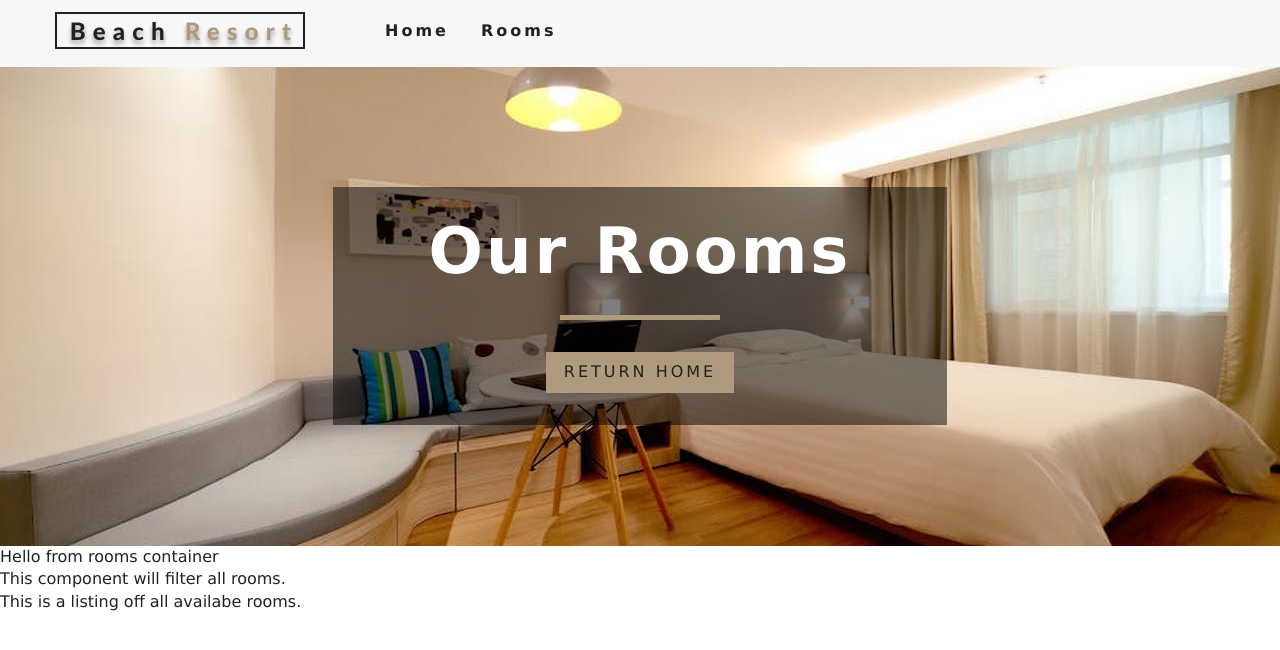
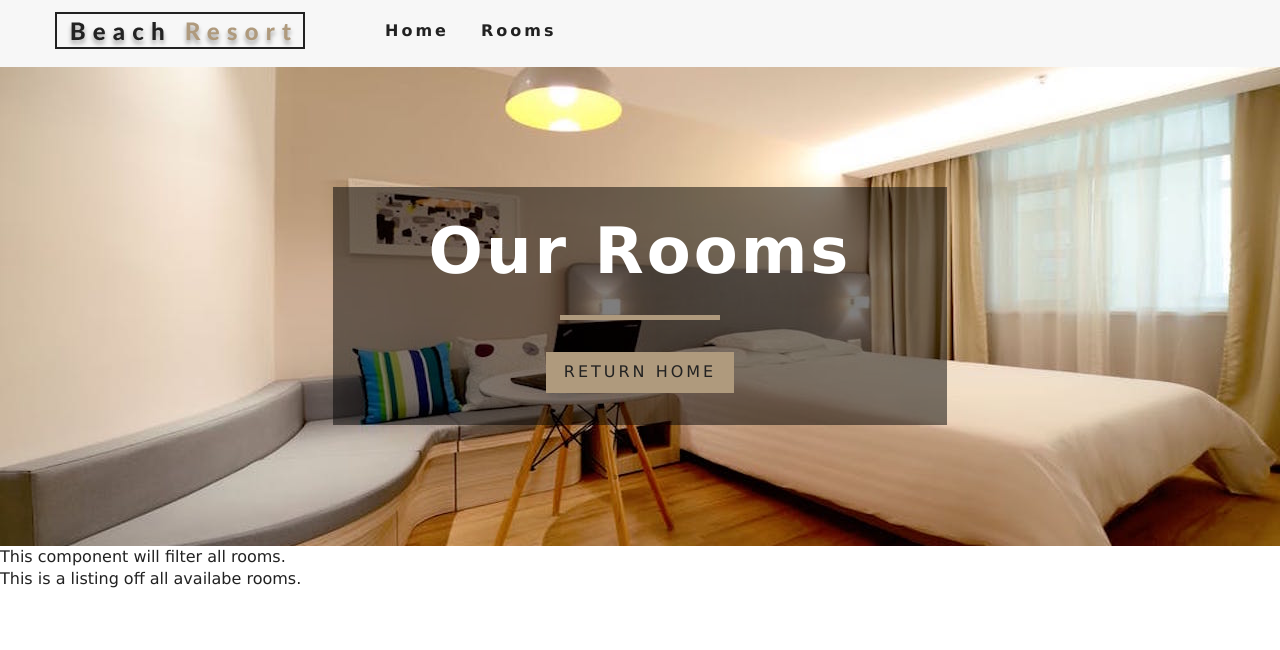
Before and after one commit to Cherryboome/react-beach-resort, a React (Create React App) app: page /rooms in a window 1280 px wide. Shown: the top 650 px of the page. Built offline with nearby package versions, Linux system fonts and the light colour scheme.

Commit message:
completed RoomContainer component

```diff
--- a/src/Context.js
+++ b/src/Context.js
@@ -51,4 +51,14 @@
 
 const RoomConsumer = RoomContext.Consumer;
 
+export function withRoomConsumer(Component) {
+  return function ConsumerWrapper(props) {
+    return (
+      <RoomConsumer>
+        {value => <Component {...props} context={value} />}
+      </RoomConsumer>
+    );
+  };
+}
+
 export { RoomProvider, RoomConsumer, RoomContext };
--- a/src/components/RoomContainer.js
+++ b/src/components/RoomContainer.js
@@ -1,29 +1,52 @@
 import React from "react";
 import RoomFilter from "./RoomFilter";
 import RoomList from "./RoomList";
-import { RoomConsumer } from "../Context";
+import { withRoomConsumer } from "../Context";
 import Loading from "./Loading";
 
-const RoomContainer = () => {
-  return (
-    <RoomConsumer>
-      {value => {
-        const { loading, sortedRooms, rooms } = value;
+function RoomContainer({ context }) {
+  const { loading, sortedRooms, rooms } = context;
 
   if (loading) {
     return <Loading />;
   }
 
   return (
-          <div>
-            Hello from rooms container
+    <>
       <RoomFilter rooms={rooms} />
       <RoomList rooms={sortedRooms} />
-          </div>
+    </>
   );
-      }}
-    </RoomConsumer>
-  );
-};
+}
 
-export default RoomContainer;
+export default withRoomConsumer(RoomContainer);
+
+// import React from "react";
+// import RoomFilter from "./RoomFilter";
+// import RoomList from "./RoomList";
+// import { RoomConsumer } from "../Context";
+// import Loading from "./Loading";
+
+// const RoomContainer = () => {
+//   return (
+//     <RoomConsumer>
+//       {value => {
+//         const { loading, sortedRooms, rooms } = value;
+
+//         if (loading) {
+//           return <Loading />;
+//         }
+
+//         return (
+//           <div>
+//             Hello from rooms container
+//             <RoomFilter rooms={rooms} />
+//             <RoomList rooms={sortedRooms} />
+//           </div>
+//         );
+//       }}
+//     </RoomConsumer>
+//   );
+// };
+
+// export default RoomContainer;
```
Lines whose indentation alone changed are shown as unchanged.
